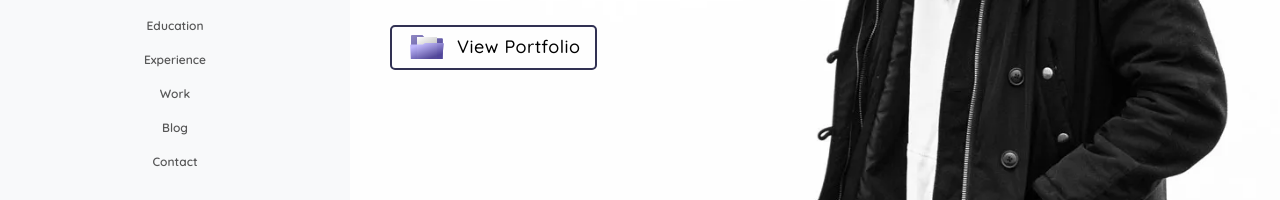
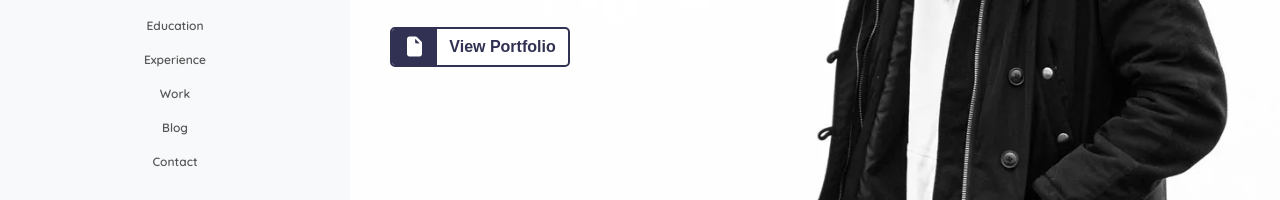
Before and after one commit to sarmad-tabassum/Portfolio-Web-Assignment-SMIT, a plain HTML site: page index.html in a window 1280 px wide. Shown: the part 477-677 px from the top of the page. Drawn offline with nearby package versions, Linux system fonts and the light colour scheme; a web font is replaced by a local one.

Commit message:
btn updated

```diff
--- a/index.html
+++ b/index.html
@@ -139,91 +139,12 @@
             100% html5 bootstrap templates Made by <a href="#">colorlib.com</a>
           </p>
 
-          <button class="Documents-btn">
-            <span class="folderContainer">
-              <svg
-                class="fileBack"
-                width="146"
-                height="113"
-                viewBox="0 0 146 113"
-                fill="none"
-                xmlns="http://www.w3.org/2000/svg"
-              >
-                <path
-                  d="M0 4C0 1.79086 1.79086 0 4 0H50.3802C51.8285 0 53.2056 0.627965 54.1553 1.72142L64.3303 13.4371C65.2799 14.5306 66.657 15.1585 68.1053 15.1585H141.509C143.718 15.1585 145.509 16.9494 145.509 19.1585V109C145.509 111.209 143.718 113 141.509 113H3.99999C1.79085 113 0 111.209 0 109V4Z"
-                  fill="url(#paint0_linear_117_4)"
-                ></path>
-                <defs>
-                  <linearGradient
-                    id="paint0_linear_117_4"
-                    x1="0"
-                    y1="0"
-                    x2="72.93"
-                    y2="95.4804"
-                    gradientUnits="userSpaceOnUse"
-                  >
-                    <stop stop-color="#8F88C2"></stop>
-                    <stop offset="1" stop-color="#5C52A2"></stop>
-                  </linearGradient>
-                </defs>
-              </svg>
-              <svg
-                class="filePage"
-                width="88"
-                height="99"
-                viewBox="0 0 88 99"
-                fill="none"
-                xmlns="http://www.w3.org/2000/svg"
-              >
-                <rect
-                  width="88"
-                  height="99"
-                  fill="url(#paint0_linear_117_6)"
-                ></rect>
-                <defs>
-                  <linearGradient
-                    id="paint0_linear_117_6"
-                    x1="0"
-                    y1="0"
-                    x2="81"
-                    y2="160.5"
-                    gradientUnits="userSpaceOnUse"
-                  >
-                    <stop stop-color="white"></stop>
-                    <stop offset="1" stop-color="#686868"></stop>
-                  </linearGradient>
-                </defs>
-              </svg>
-
-              <svg
-                class="fileFront"
-                width="160"
-                height="79"
-                viewBox="0 0 160 79"
-                fill="none"
-                xmlns="http://www.w3.org/2000/svg"
-              >
-                <path
-                  d="M0.29306 12.2478C0.133905 9.38186 2.41499 6.97059 5.28537 6.97059H30.419H58.1902C59.5751 6.97059 60.9288 6.55982 62.0802 5.79025L68.977 1.18034C70.1283 0.410771 71.482 0 72.8669 0H77H155.462C157.87 0 159.733 2.1129 159.43 4.50232L150.443 75.5023C150.19 77.5013 148.489 79 146.474 79H7.78403C5.66106 79 3.9079 77.3415 3.79019 75.2218L0.29306 12.2478Z"
-                  fill="url(#paint0_linear_117_5)"
-                ></path>
-                <defs>
-                  <linearGradient
-                    id="paint0_linear_117_5"
-                    x1="38.7619"
-                    y1="8.71323"
-                    x2="66.9106"
-                    y2="82.8317"
-                    gradientUnits="userSpaceOnUse"
-                  >
-                    <stop stop-color="#C3BBFF"></stop>
-                    <stop offset="1" stop-color="#51469A"></stop>
-                  </linearGradient>
-                </defs>
-              </svg>
+          <a href="#" class="portfolio-btn">
+            <span class="portfolio-icon-box">
+              <i class="fa-solid fa-file"></i>
             </span>
-            <p class="text">View Portfolio</p>
-          </button>
+            <span class="portfolio-text">View Portfolio</span>
+          </a>
         </div>
       </div>
 
@@ -238,28 +159,12 @@
             <a href="#">colorlib.com</a>
           </p>
 
-          <button class="button" type="button">
-            <span class="button__text">CV </span>
-            <span class="button__icon">
-              <svg
-                xmlns="http://www.w3.org/2000/svg"
-                viewBox="0 0 35 35"
-                id="bdd05811-e15d-428c-bb53-8661459f9307"
-                data-name="Layer 2"
-                class="svg"
-              >
-                <path
-                  d="M17.5,22.131a1.249,1.249,0,0,1-1.25-1.25V2.187a1.25,1.25,0,0,1,2.5,0V20.881A1.25,1.25,0,0,1,17.5,22.131Z"
-                ></path>
-                <path
-                  d="M17.5,22.693a3.189,3.189,0,0,1-2.262-.936L8.487,15.006a1.249,1.249,0,0,1,1.767-1.767l6.751,6.751a.7.7,0,0,0,.99,0l6.751-6.751a1.25,1.25,0,0,1,1.768,1.767l-6.752,6.751A3.191,3.191,0,0,1,17.5,22.693Z"
-                ></path>
-                <path
-                  d="M31.436,34.063H3.564A3.318,3.318,0,0,1,.25,30.749V22.011a1.25,1.25,0,0,1,2.5,0v8.738a.815.815,0,0,0,.814.814H31.436a.815.815,0,0,0,.814-.814V22.011a1.25,1.25,0,1,1,2.5,0v8.738A3.318,3.318,0,0,1,31.436,34.063Z"
-                ></path>
-              </svg>
+          <a href="#" class="cv-btn">
+            <span class="cv-text">CV</span>
+            <span class="cv-icon-box">
+              <i class="fa-solid fa-download"></i>
             </span>
-          </button>
+          </a>
         </div>
       </div>
     </section>
--- a/style.css
+++ b/style.css
@@ -200,70 +200,57 @@ aside {
 
 /* Portfolio button  */
 
-.Documents-btn {
+.portfolio-btn {
   display: flex;
   align-items: center;
-  justify-content: flex-start;
-  width: fit-content;
-  height: 45px;
+  text-decoration: none;
   border: 2px solid rgb(49, 49, 83);
-  background-color: transparent;
-  padding: 0px 15px;
   border-radius: 5px;
-  gap: 10px;
+  background-color: white;
+  overflow: hidden;
+  transition: all 0.3s ease;
+  padding: 0;
+  width: 180px;
+  height: 40px;
   cursor: pointer;
-  transition: all 0.3s;
 }
-.folderContainer {
-  width: 40px;
-  height: fit-content;
+
+.portfolio-text {
+  flex-grow: 1;
+  text-align: center;
+  color: rgb(49, 49, 83);
+  font-weight: 600;
+  font-size: 1rem;
+  font-family: sans-serif;
+}
+
+.portfolio-icon-box {
+  background-color: rgb(49, 49, 83);
+  color: white;
+  padding: 5px 10px;
   display: flex;
-  flex-direction: column;
   align-items: center;
-  justify-content: flex-end;
-  position: relative;
+  justify-content: center;
+  height: 100%;
 }
-.fileBack {
-  z-index: 1;
-  width: 80%;
-  height: auto;
+
+.portfolio-btn i {
+  font-size: 20px;
 }
-.filePage {
-  width: 50%;
-  height: auto;
-  position: absolute;
-  z-index: 2;
-  transition: all 0.3s ease-out;
+
+.portfolio-btn:hover {
+  box-shadow: 0 5px 15px rgba(45, 46, 84, 0.2);
+  background-color: rgb(49, 49, 83);
+  transform: scale(1.01);
 }
-.fileFront {
-  width: 85%;
-  height: auto;
-  position: absolute;
-  z-index: 3;
-  opacity: 0.95;
-  transform-origin: bottom;
-  transition: all 0.3s ease-out;
+
+.portfolio-btn:hover .portfolio-text {
+  color: white;
 }
-.text {
-  color: black;
-  font-size: 12px;
-  font-weight: 100;
-  letter-spacing: 0.5px;
-}
-.Documents-btn:hover .filePage {
-  transform: translateY(-5px);
-}
-.Documents-btn:hover {
-  background-color: rgb(58, 58, 94);
-}
-.Documents-btn:active {
-  transform: scale(0.95);
-}
-.Documents-btn:hover .fileFront {
-  transform: rotateX(30deg);
-}
-.Documents-btn:hover .text {
-  color: white;
+
+.portfolio-btn:hover .portfolio-icon-box {
+  background-color: white;
+  color: rgb(49, 49, 83);
 }
 
 /* Button End  */
@@ -322,66 +309,56 @@ aside {
 
 /* Download CV Button  */
 
-.button {
-  position: relative;
-  width: 150px;
-  height: 40px;
-  cursor: pointer;
+.cv-btn {
   display: flex;
   align-items: center;
+  text-decoration: none;
   border: 2px solid rgb(49, 49, 83);
-  background-color: transparent;
+  border-radius: 8px;
+  background-color: white;
   overflow: hidden;
-  border-radius: 5px;
+  transition: all 0.3s ease;
+  padding: 0;
+  width: 180px;
 }
 
-.button,
-.button__icon,
-.button__text {
-  transition: all 0.3s;
+.cv-text {
+  flex-grow: 1;
+  text-align: center;
+  color: rgb(49, 49, 83);
+  font-weight: 600;
+  font-size: 1rem;
+  font-family: sans-serif;
+  padding: 4px 5px;
 }
 
-.button .button__text {
-  transform: translateX(22px);
-  color: rgb(49, 49, 83);
-  font-weight: 500;
-}
-
-.button .button__icon {
-  position: absolute;
-  transform: translateX(109px);
-  height: 100%;
-  width: 39px;
+.cv-icon-box {
   background-color: rgb(49, 49, 83);
+  color: white;
+  padding: 5px 10px;
   display: flex;
   align-items: center;
   justify-content: center;
+  height: 100%;
 }
 
-.button .svg {
-  width: 20px;
-  fill: #fff;
+.cv-btn i {
+  font-size: 20px;
 }
 
-.button:hover {
-  background: rgb(49, 49, 83);
+.cv-btn:hover {
+  box-shadow: 0 5px 15px rgba(45, 46, 84, 0.2);
+  background-color: rgb(49, 49, 83);
+  transform: scale(1.01);
 }
 
-.button:hover .button__text {
-  color: transparent;
+.cv-btn:hover .cv-text {
+  color: white;
 }
 
-.button:hover .button__icon {
-  width: 148px;
-  transform: translateX(0);
-}
-
-.button:active .button__icon {
-  background-color: rgb(49, 49, 83);
-}
-
-.button:active {
-  border: 1px solid rgb(49, 49, 83);
+.cv-btn:hover .cv-icon-box {
+  background-color: white;
+  color: rgb(49, 49, 83);
 }
 
 /* End button  */
@@ -908,7 +885,6 @@ aside {
 
 /* Responsive Design  */
 
-
 @media (max-width: 991px) {
   aside {
     position: fixed;
```
